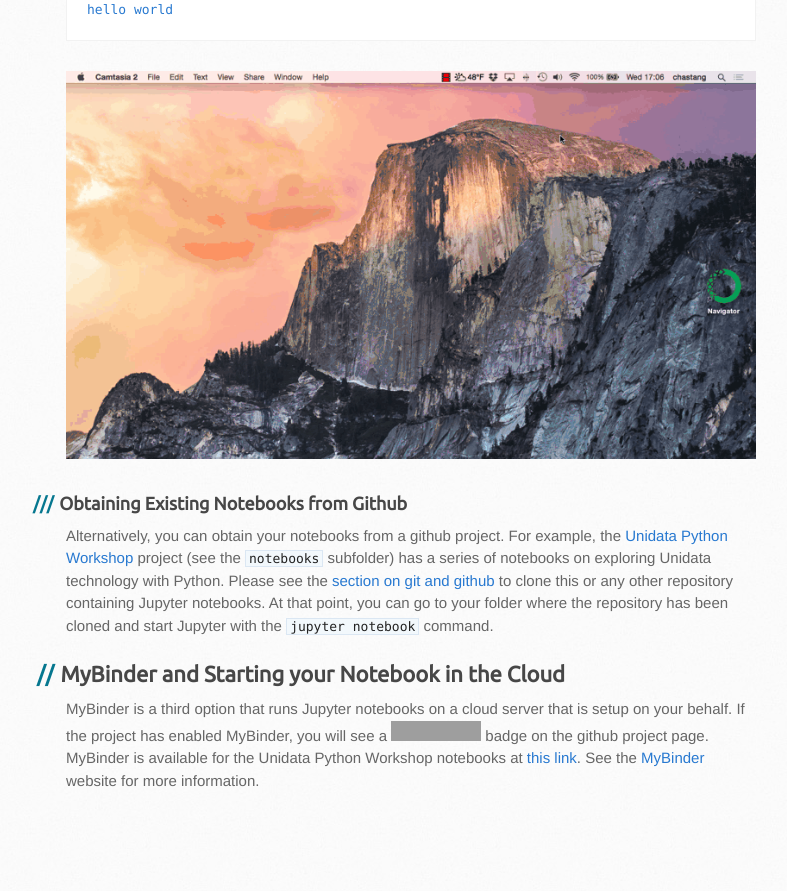
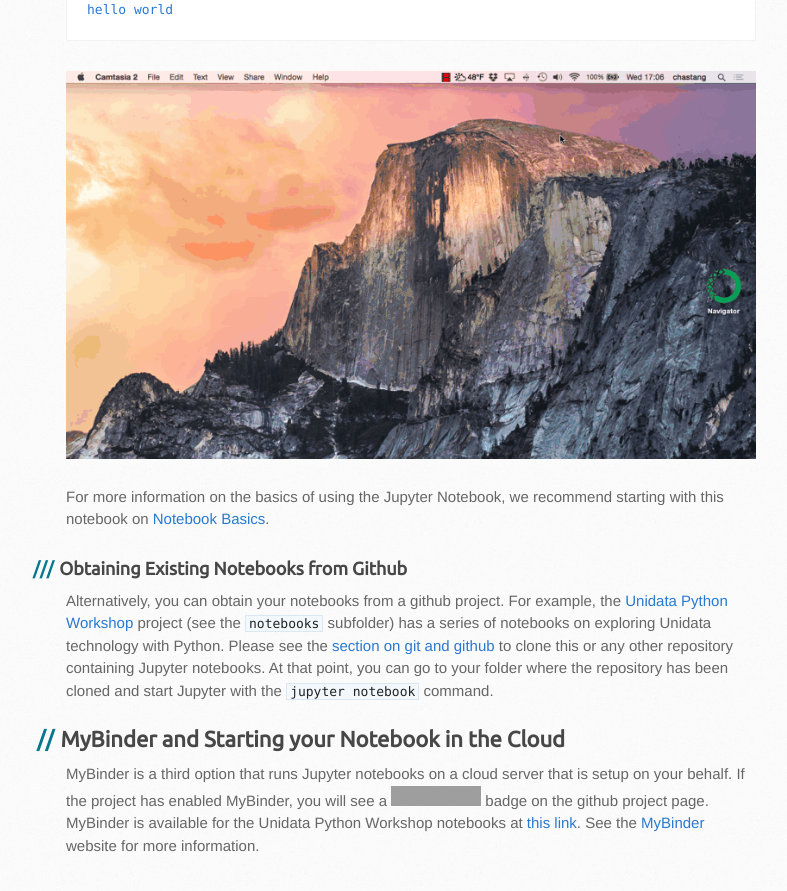
Before and after one commit to Unidata/online-python-training, a Jekyll site: the page built from notebook.md, in a window 1280 px wide and 900 px high, scrolled down 1554 px. Shown: the top 891 px of the window, without its empty margins (104-891 px from the left). Built offline with Jekyll 4.4.1, drawn with Linux system fonts in a browser that asks for light colours; some web fonts are replaced; before the commit the page ends 2389 px from its top, so only the background shows below that; grey boxes are pictures that could not be loaded.

Commit message:
Add link to Notebook Basics notebook.

```diff
--- a/notebook.md
+++ b/notebook.md
@@ -40,6 +40,8 @@ and press Shift-Enter to actually run the cell yielding
 <!-- Cannot handle in pure markdown b/c of onclick -->
 <img src="images/jupyter.gif" alt="Starting Jupyter" onclick='this.src=this.src'/>
 
+For more information on the basics of using the Jupyter Notebook, we recommend starting with this notebook on [Notebook Basics](https://nbviewer.jupyter.org/github/jupyter/notebook/blob/master/docs/source/examples/Notebook/Notebook%20Basics.ipynb).
+
 ### Obtaining Existing Notebooks from Github
 
 Alternatively, you can obtain your notebooks from a github project. For example, the [Unidata Python Workshop](https://github.com/Unidata/unidata-python-workshop) project (see the `notebooks` subfolder) has a series of notebooks on exploring Unidata technology with Python. Please see the [section on git and github](conda-osx.html) to clone this or any other repository containing Jupyter notebooks. At that point, you can go to your folder where the repository has been cloned and start Jupyter with the `jupyter notebook` command.
```
